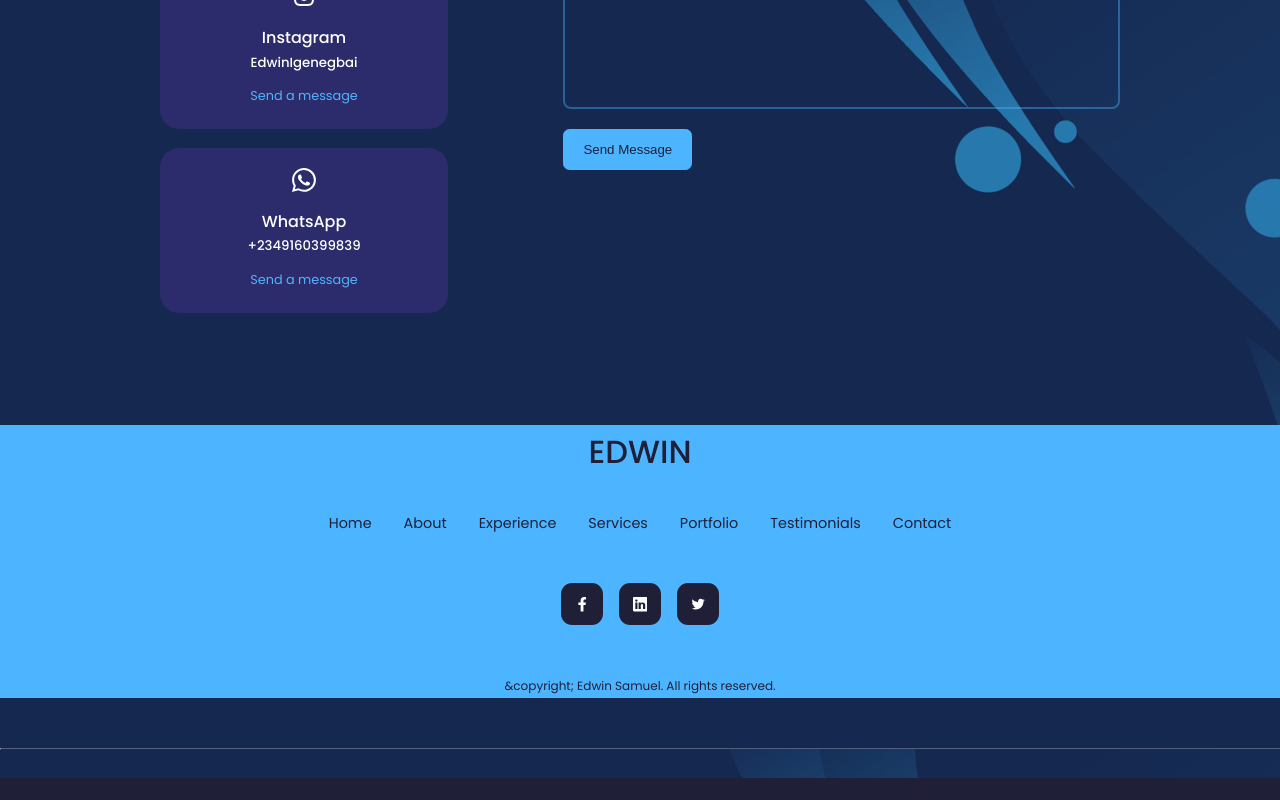
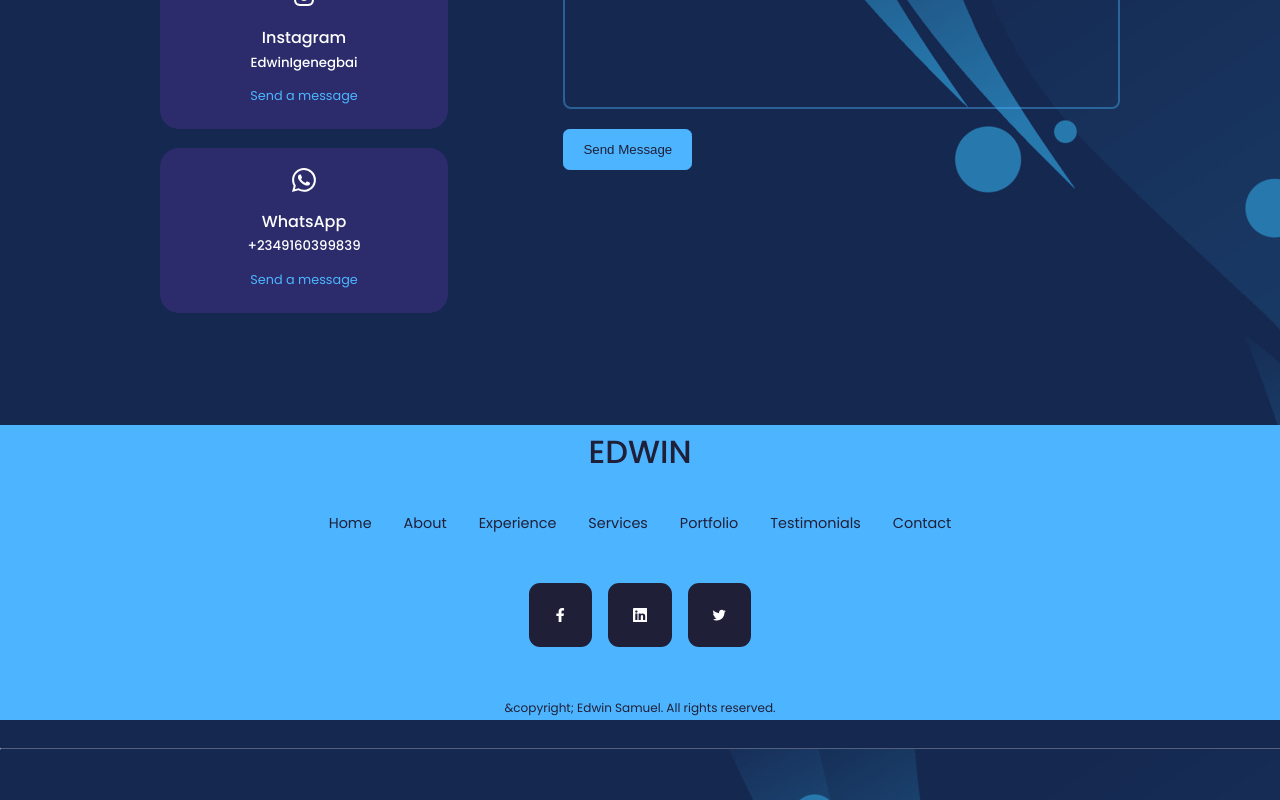
Before and after one commit to Eddysam2000/My-Portfolio, a React (Create React App) app: page / in a window 1280 px wide. Shown: the part 5017-5817 px from the top of the page. Before the commit the page ends 5795 px from the top, so only its background shows below. Built offline with nearby package versions, Linux system fonts and the light colour scheme.

Commit message:
footer done

```diff
--- a/src/components/footer/footer.css
+++ b/src/components/footer/footer.css
@@ -37,8 +37,8 @@ footer a {
     color: var(--color-white);
     border-radius: 0.7rem;
     display: flex;
-    border: 1px solid transparent;
-    padding: 0.8rem;
+    border: 11px solid transparent;
+    padding: 0.85rem;
 }
 
 .footer_socials a:hover {
```
